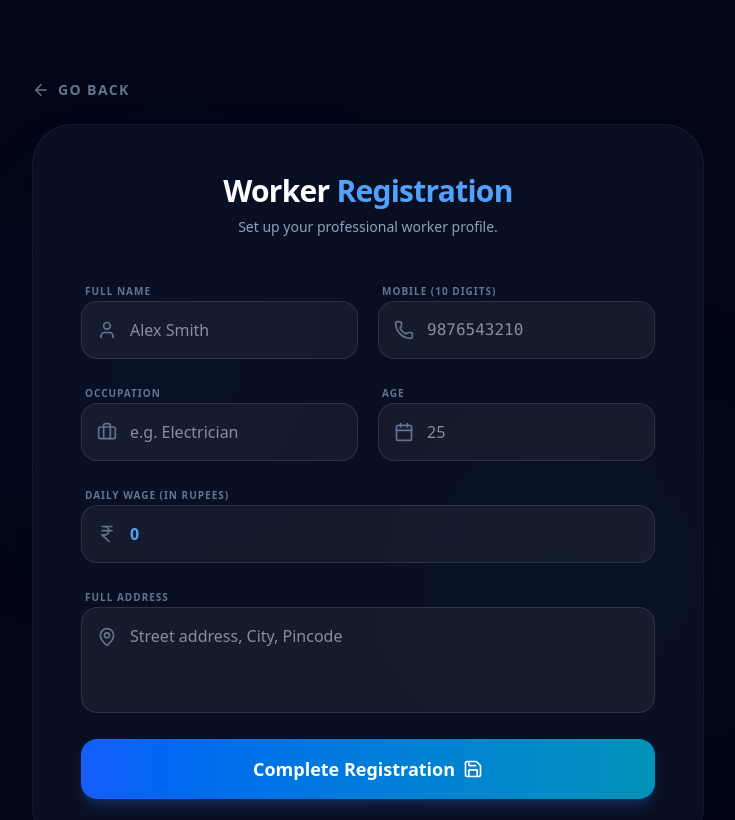
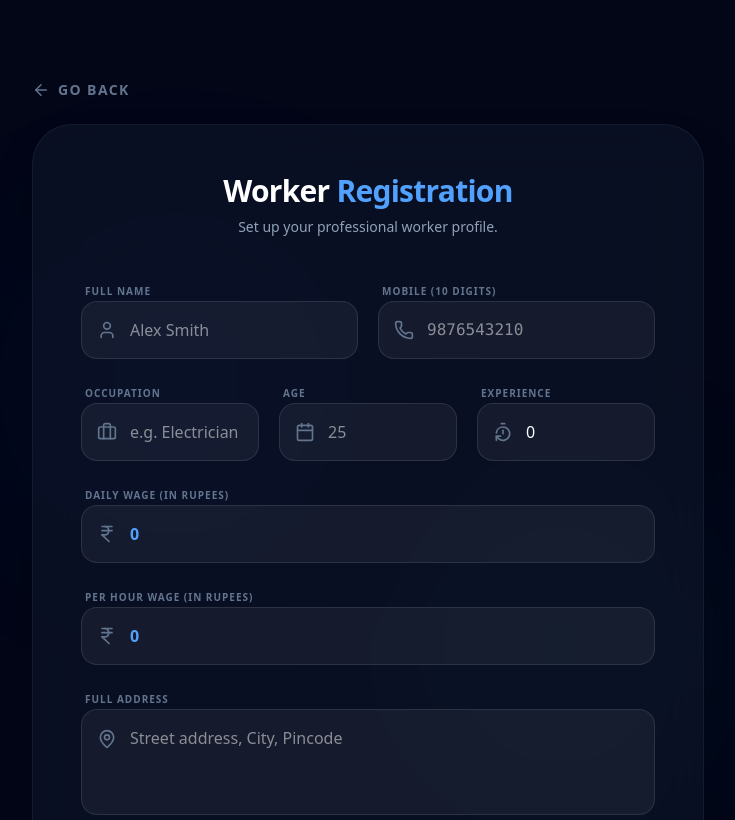
Before and after one commit to vanshsharma3777/KaamBazar-2, a Next.js app: page /worker/create-profile in a window 1280 px wide. Shown: the top 820 px of the page, without its empty margins (272-1007 px from the left). Built offline with nearby package versions, Linux system fonts and the light colour scheme; no server answers; sample sign-in values are in the browser's storage.

Commit message:
added worker experience and hour wages in the profile page of the worker and get-worker page of user

```diff
--- a/app/worker/create-profile/page.tsx
+++ b/app/worker/create-profile/page.tsx
@@ -13,7 +13,8 @@ import {
   ArrowLeft,
   Briefcase,
   IndianRupee,
-  Calendar
+  Calendar,
+  TimerReset
 } from 'lucide-react';
 import { useSession } from 'next-auth/react';
 import { Loader } from '@/components/loader';
@@ -28,6 +29,8 @@ export default function CreateWorkerProfilePage() {
     address: '',
     mobileNumber: '',
     occupation: '',
+    hourlyWage:0.0,
+    experience:0.0,
     dailyWage: '',
     age: ''
   });
@@ -47,7 +50,8 @@ export default function CreateWorkerProfilePage() {
   const handleNumberInput = (e: React.ChangeEvent<HTMLInputElement>, field: string, maxLength?: number) => {
     const value = e.target.value;
     if (value === "" || /^\d*$/.test(value)) {
-      if (maxLength && value.length > maxLength) return;
+      if (maxLength && value.length > maxLength)
+        return;
       setFormData({ ...formData, [field]: value });
     }
   };
@@ -60,8 +64,8 @@ export default function CreateWorkerProfilePage() {
 
   const handleSubmit = async (e: React.FormEvent) => {
     e.preventDefault();
-    const { name, address, mobileNumber, occupation, dailyWage, age } = formData;
-    if (!name || !address || !mobileNumber || !occupation || !dailyWage || !age) {
+    const { name, address, mobileNumber, occupation, dailyWage, age , experience , hourlyWage } = formData;
+    if (!name || !address || !mobileNumber || !occupation || !dailyWage || !experience || !hourlyWage || !age) {
       toast.error("Please fill all fields");
       return;
     }
@@ -153,7 +157,7 @@ export default function CreateWorkerProfilePage() {
                   </div>
                 </div>
               </div>
-              <div className="grid grid-cols-1 md:grid-cols-2 gap-5">
+              <div className="grid grid-cols-1 md:grid-cols-3 gap-5">
                 <div className="space-y-2">
                     <label className="text-[10px] font-black uppercase tracking-widest text-slate-500 ml-1">Occupation</label>
                     <div className="relative group">
@@ -182,6 +186,20 @@ export default function CreateWorkerProfilePage() {
                     />
                   </div>
                 </div>
+                <div className="space-y-2">
+                  <label className="text-[10px] font-black uppercase tracking-widest text-slate-500 ml-1">Experience</label>
+                  <div className="relative group">
+                    <TimerReset className="absolute left-4 top-1/2 -translate-y-1/2 text-slate-500 group-focus-within:text-blue-400 w-5 h-5" />
+                    <input
+                      type="text"
+
+                      className="w-full bg-white/5 border border-white/10 rounded-2xl pl-12 pr-4 py-4 focus:outline-none focus:border-blue-500/50 transition-all"
+                      placeholder='Experience (years)'
+                      value={formData.experience}
+                      onChange={(e) => handleNumberInput(e, 'experience', 2)}
+                    />
+                  </div>
+                </div>
               </div>
               <div className="space-y-2">
                 <label className="text-[10px] font-black uppercase tracking-widest text-slate-500 ml-1">Daily Wage (In Rupees)</label>
@@ -193,7 +211,21 @@ export default function CreateWorkerProfilePage() {
                     className="w-full bg-white/5 border border-white/10 rounded-2xl pl-12 pr-4 py-4 focus:outline-none focus:border-blue-500/50 transition-all font-bold text-blue-400"
                     placeholder="500"
                     value={Number(formData.dailyWage)}
-                    onChange={(e) => handleNumberInput(e, 'dailyWage', 5)}
+                    onChange={(e) => handleNumberInput(e, 'dailyWage', 4)}
+                  />
+                </div>
+              </div>
+              <div className="space-y-2">
+                <label className="text-[10px] font-black uppercase tracking-widest text-slate-500 ml-1">Per Hour Wage (In Rupees)</label>
+                <div className="relative group">
+                  <IndianRupee className="absolute left-4 top-1/2 -translate-y-1/2 text-slate-500 group-focus-within:text-blue-400 w-5 h-5" />
+                  <input
+                    type="text"
+                    inputMode="numeric"
+                    className="w-full bg-white/5 border border-white/10 rounded-2xl pl-12 pr-4 py-4 focus:outline-none focus:border-blue-500/50 transition-all font-bold text-blue-400"
+                    placeholder="200"
+                    value={Number(formData.hourlyWage)}
+                    onChange={(e) => handleNumberInput(e, 'hourlyWage', 4)}
                   />
                 </div>
               </div>
--- a/app/worker/profile/page.tsx
+++ b/app/worker/profile/page.tsx
@@ -18,7 +18,8 @@ import {
     Calendar,
     UserCog,
     Building2,
-    Users
+    Users,
+    TimerReset
 } from 'lucide-react';
 import WorkerHeader from "@/components/workerHeader";
 
@@ -27,6 +28,8 @@ export default function WorkerProfilePage() {
         name: string;
         address: string;
         mobileNumber: string;
+        hourlyWages:number
+        experience:number
         occupation: string;
         dailyWage: string;
         age: string;
@@ -45,6 +48,7 @@ export default function WorkerProfilePage() {
             } else if (status === 'authenticated') {
                 try {
                     const res = await axios.get(`/api/worker/details`);
+                    console.log(res.data)
                     const data = res.data.userDetails;
                     if (res.data.success === true && res.status===201 ) {
                         router.replace('/worker/create-profile');
@@ -136,14 +140,13 @@ export default function WorkerProfilePage() {
                                 <div className="grid grid-cols-1 sm:grid-cols-2 gap-y-6 md:gap-y-8 gap-x-4">
                                     <InfoItem icon={<Briefcase className="text-blue-400" />} label="Occupation" value={capitalName(workerDetails?.occupation!, "Worker")} />
                                     <InfoItem icon={<IndianRupee className="text-emerald-400" />} label="Daily Wage" value={`${workerDetails?.dailyWage} / Day`} />
+                                    <InfoItem icon={<IndianRupee className="text-purple-400" />} label="hourly Wage" value={`${workerDetails?.hourlyWages} `} />
                                     <InfoItem icon={<Phone className="text-cyan-400" />} label="Phone Number" value={workerDetails?.mobileNumber!} />
                                     <InfoItem icon={<Calendar className="text-purple-400" />} label="Age" value={`${workerDetails?.age} Years`} />
-                                    <div className="md:col-span-2">
-                                        <InfoItem icon={<MapPin className="text-rose-400" />} label="Work Address" value={workerDetails?.address ? capitalName(workerDetails.address, "Unable to fetch") : "Unable to fetch"} />
-                                    </div>
-                                    <div className="md:col-span-2">
-                                        <InfoItem icon={<Mail className="text-indigo-400" />} label="Email Address" value={session.user?.email!} />
-                                    </div>
+                                    <InfoItem icon={<TimerReset className="text-purple-400" />} label="experience" value={`${workerDetails?.experience} Years`} />
+                                    <InfoItem icon={<MapPin className="text-rose-400" />} label="Work Address" value={workerDetails?.address ? capitalName(workerDetails.address, "Unable to fetch") : "Unable to fetch"} />
+                                    <InfoItem icon={<Mail className="text-indigo-400" />} label="Email Address" value={session.user?.email!} />
+
                                 </div>
                             </motion.div>
                             <motion.div
```
Also changed, not shown: app/user/create-work/page.tsx (+0 -25 lines).
